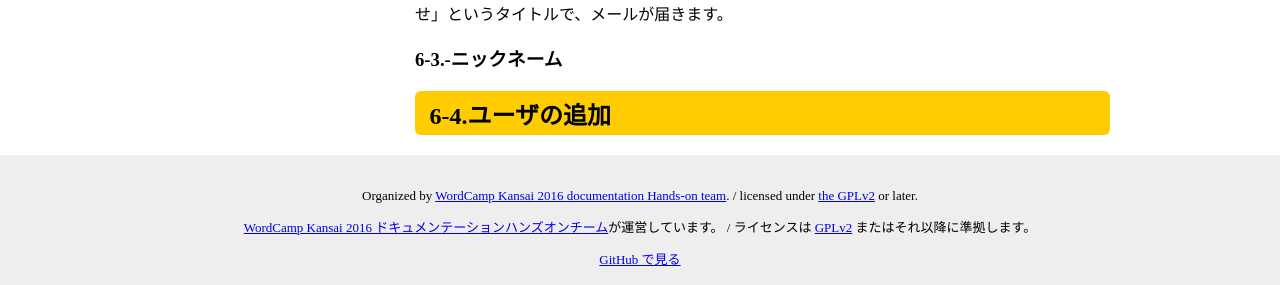
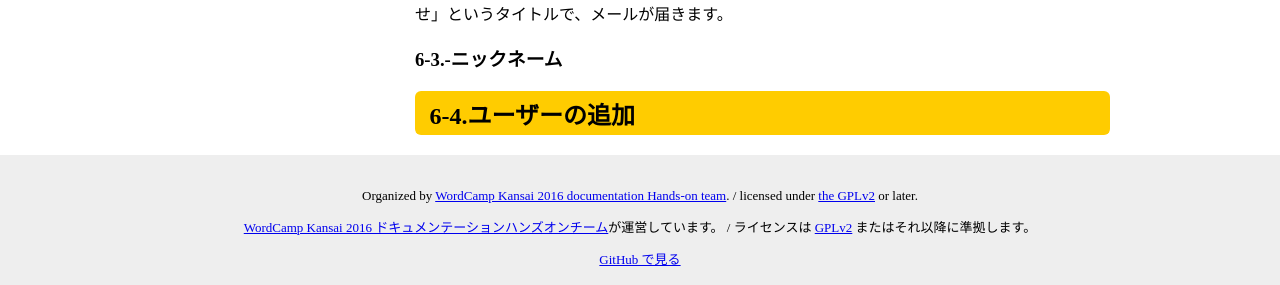
Before and after one commit to jawordpressorg/user-manual, a Jekyll site: the page built from 6_user/index.md, in a window 1280 px wide and 900 px high, scrolled down 1797 px. Shown: the part 612-897 px from the top of the window. Built offline with Jekyll 4.4.1, drawn with Linux system fonts in a browser that asks for light colours; nearby versions of some CDN libraries.

Commit message:
fix ユーザ

```diff
--- a/6_user/index.md
+++ b/6_user/index.md
@@ -1,6 +1,6 @@
 ---
 layout: default
-title: ユーザ
+title: ユーザー
 ---
 # 6.ユーザー
 
@@ -44,4 +44,4 @@ title: ユーザ
 
 ### 6-3.-ニックネーム
 
-## 6-4.ユーザの追加
+## 6-4.ユーザーの追加
```
